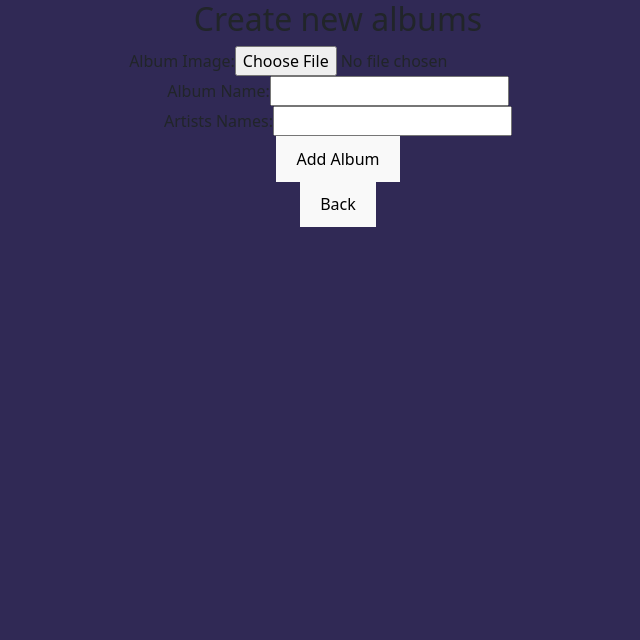
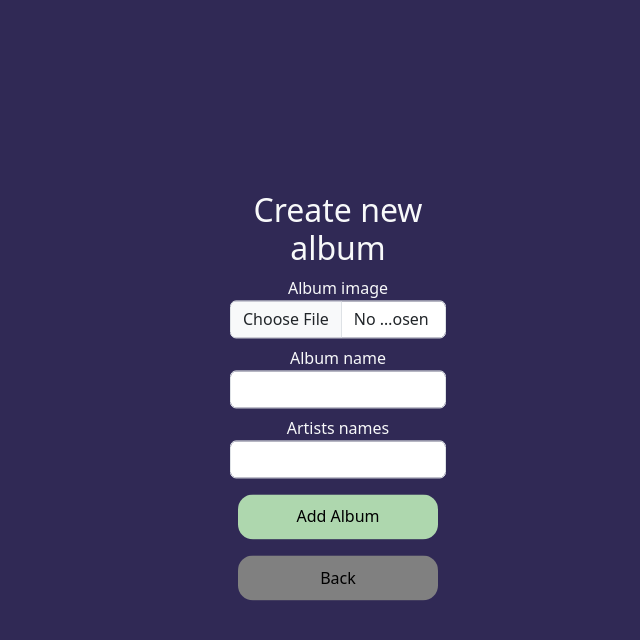
Before and after one commit to DIvanoski547/Grooveix-client, a React (Vite) app: page /albums/create-album in a window 1280 px wide. Shown: the top 640 px of the page, without its empty margins (302-942 px from the left). Built offline with nearby package versions, Linux system fonts and the light colour scheme; no server answers.

Commit message:
styling on album pages added

```diff
--- a/src/index.css
+++ b/src/index.css
@@ -122,6 +122,45 @@ nav a {
   height: 70px;
 }
 
+.btn-delete{
+  background-color: rgb(244, 127, 106);
+  outline: none;
+  cursor: pointer;
+  border-radius: 15px;
+  width: 200px;
+  /* padding: 10px 100px; */
+
+}
+
+.btn-back{
+  background-color: gray;
+  outline: none;
+  cursor: pointer;
+  border-radius: 15px;
+  width: 200px;
+  /* padding: 10px 100px; */
+
+}
+
+.btn-add{
+  background-color: rgb(174, 215, 174);
+  outline: none;
+  cursor: pointer;
+  border-radius: 15px;
+  width: 200px;
+}
+
+
+.btn-edit{
+  background-color: rgb(64, 126, 181);
+  outline: none;
+  cursor: pointer;
+  border-radius: 15px;
+  width: 200px;
+}
+
+
+
 @media (prefers-color-scheme: light) {
   :root {
     color: #213547;
--- a/src/pages/AlbumCreatePage.jsx
+++ b/src/pages/AlbumCreatePage.jsx
@@ -41,37 +41,48 @@ function AlbumCreatePage() {
 
   return (
     <>
-      <h2>Create new albums</h2>
+          <div className="wrap-container text-light">
+        <div className="wrap">
+      <h2>Create new album</h2>
 
       <form onSubmit={handleSubmit}>
-        <label htmlFor="albumImage">Album Image:</label>
+        <label htmlFor="albumImage">Album image</label>
         <input
+         className="form-control mb-2"
           type="file"
           name="albumImage"
           onChange={(e) => handleFileUpload(e)}
         />
-        <br />
-        <label>Album Name:</label>
+
+        <label>Album name</label>
         <input
+         className="form-control mb-2"
           type="text"
           name="albumName"
           value={albumName}
           onChange={(e) => setAlbumName(e.target.value)}
         />
-        <br />
-        <label>Artists Names:</label>
+
+        <label>Artists names</label>
         <input
+         className="form-control mb-2"
           type="text"
           name="artistsNames"
           value={artistsNames}
           onChange={(e) => setArtistsNames(e.target.value)}
         />
-        <br />
-        {!isUploadingAlbumImage ? <button type="submit">Add Album</button> : <button type="submit" disabled>Uploading album image...</button>}
+
+        {!isUploadingAlbumImage ? <button type="submit" className="btn-add m-2">Add Album</button> : <button type="submit" disabled>Uploading album image...</button>}
+       <Link to="/albums">
+        <button className="btn-back m-2">Back</button>
+      </Link>
+
       </form>
-      <Link to="/albums">
-        <button>Back</button>
-      </Link>
+
+
+
+      </div>
+      </div>
     </>
   );
 }
--- a/src/pages/AlbumDetailsPage.jsx
+++ b/src/pages/AlbumDetailsPage.jsx
@@ -30,8 +30,10 @@ function AlbumDetailPage() {
       <Navbar />
       {album && (
         <>
-          <br />
-          <img
+         <div className="wrap-container text-light">
+          <div className="wrap">
+<h1>Album details</h1>
+            <img
             src={album.albumImage}
             alt="album_img"
             width={300}
@@ -54,14 +56,25 @@ function AlbumDetailPage() {
           ) : (
             <p>No reviews available</p>
           )}
+
+           <Link to="/homepage">
+        <button className="btn-back m-2">Back</button>
+      </Link>
+      <Link to={`/albums/edit/${albumId}`}>
+        <button className="btn-edit m-2">Edit</button>
+      </Link>
+          </div>
+
+
+
+
+
+         </div>
+
+
         </>
       )}
-      <Link to="/homepage">
-        <button>Back</button>
-      </Link>
-      <Link to={`/albums/edit/${albumId}`}>
-        <button>Edit</button>
-      </Link>
+
     </>
   );
 }
--- a/src/pages/AlbumEditPage.jsx
+++ b/src/pages/AlbumEditPage.jsx
@@ -63,38 +63,58 @@ function AlbumEditPage() {
 
   return (
     <>
-      <h1>Album edit page:</h1>
+      <h1 className="text-light pt-2 m-0">Edit Album</h1>
+      <div className="wrap-container text-light ">
+        <div className="wrap">
+
       <form onSubmit={handleSubmitForm}>
-        <label htmlFor="albumImage">Album Image:</label><br/>
-        <img src={albumImage} alt="album_img" width={300} height={300} /><br/>
+        {/* <label htmlFor="albumImage">Album Image</label><br/> */}
+        <img src={albumImage} alt="album_img" width={250} height={250} /><br/>
         <input
+            className="form-control my-2"
           type="file"
           name="albumImage"
           onChange={(e) => handleFileUpload(e)}
         />
-        <br />
-        <label>AlbumName:</label><br/>
+
+        <label>Album name </label><br/>
         <input
+            className="form-control my-2"
           type="text"
           name="albumName"
           value={albumName}
           onChange={(e) => setAlbumName(e.target.value)}
         />
-        <br />
-        <label>Artists Names:</label><br/>
+
+        <label className="">Artists names</label><br/>
         <input
+            className="form-control my-2"
           type="text"
           name="artistsNames"
           value={artistsNames}
           onChange={(e) => setArtistsNames(e.target.value)}
         />
-        <br />
-        <button type="submit">Update Album</button>
+       <button type="submit" className="btn-magenta my-2">Update Album</button>
+
+
       </form>
-      <button onClick={deleteAlbum}>Delete Album</button>
-      <button>
-        <Link to={`/albums/${albumId}`}>Back</Link>
-      </button>
+      <button onClick={deleteAlbum} className="btn-delete mx-2">Delete Album</button>
+
+
+
+        <Link to={`/albums/${albumId}`}>
+            <button className="btn-back my-2">
+          Back
+
+             </button>
+          </Link>
+
+      </div>
+      </div>
+
+
+
+
     </>
   );
 }
--- a/src/pages/auth/SignupPage.jsx
+++ b/src/pages/auth/SignupPage.jsx
@@ -83,7 +83,7 @@ const SignupPage = () => {
           />
 
           <input
-           className="form-control "
+           className="form-control"
             type="password"
             name="password"
             value={user.password}
```
